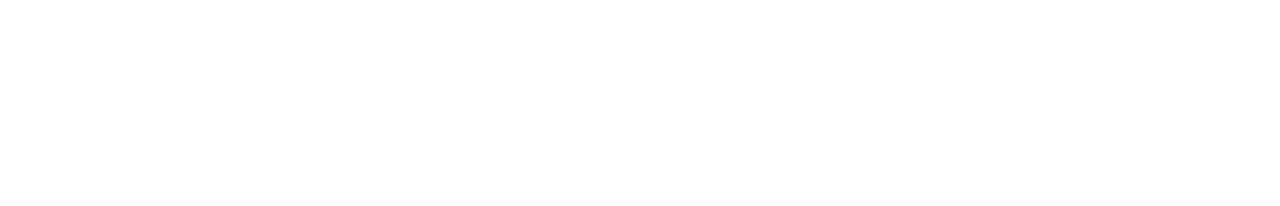
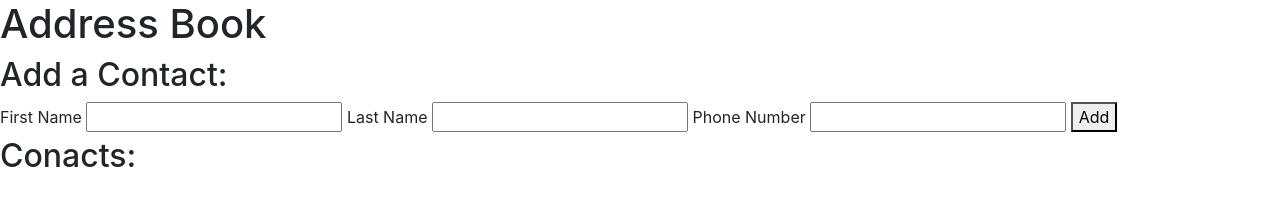
Before and after one commit to krishops/address-book, a plain HTML site: page index.html in a window 1280 px wide. Drawn offline with Linux system fonts and the light colour scheme.

Commit message:
add html and css to project

```diff
--- a/css/styles.css
+++ b/css/styles.css
@@ -0,0 +1,3 @@
+#show-contact {
+  display: none;
+}
--- a/index.html
+++ b/index.html
@@ -1,11 +1,35 @@
 <!DOCTYPE html>
 <html lang="en">
 <head>
+  <link rel="stylesheet" href="css/bootstrap.css">
+  <link rel="stylesheet" href="css/styles.css">
   <script src="js/jquery-3.6.0.js"></script>
   <script src="js/scripts.js"></script>
-  <title>Document</title>
+  <title>Address Book</title>
 </head>
 <body>
+  <h1>Address Book</h1>
+  <h2>Add a Contact:</h2>
+  <form id="new-contact">
+    <label for="new-first-name">First Name</label>
+    <input type="text" id="new-first-name">
+    <label for="text" id="new-last-name">Last Name</label>
+    <input type="text" id="new-last-name">
+    <label for="new-phone-number">Phone Number</label>
+    <input type="text" id="new-phone-number">
+    <button type="submit">Add</button>
+  </form>
 
+  <h2>Conacts:</h2>
+  <ul id="contacts">
+  </ul>
+
+  <div id="show-contact">
+    <p>Fisrt Name: <span class="first-name"></span></p>
+    <p>Last Name: <span class="last-name"></span></p>
+    <p>Phone Number: <span class="phone-number"></span></p>
+    <div id="buttons">
+    </div>
+  </div>
 </body>
 </html>
```
